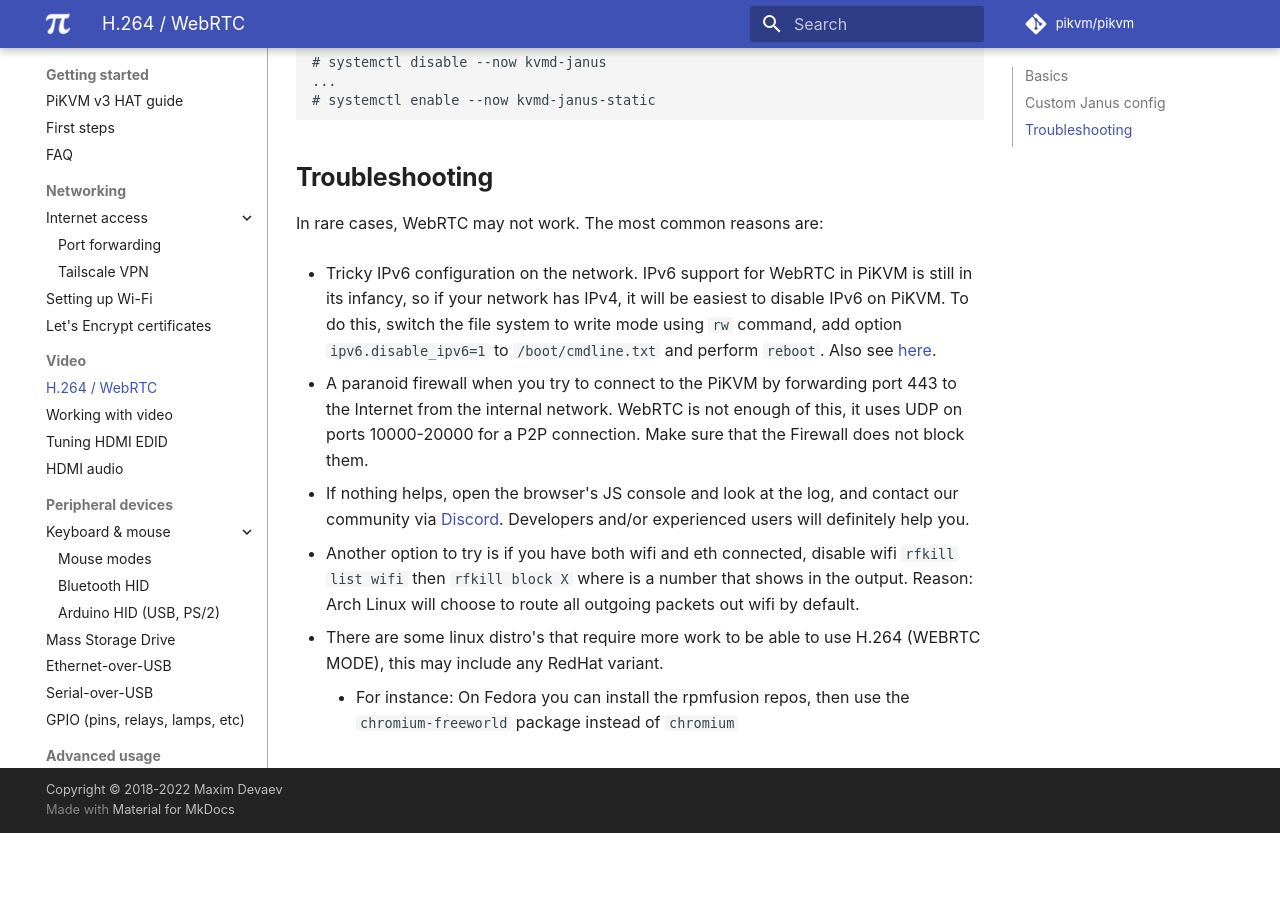
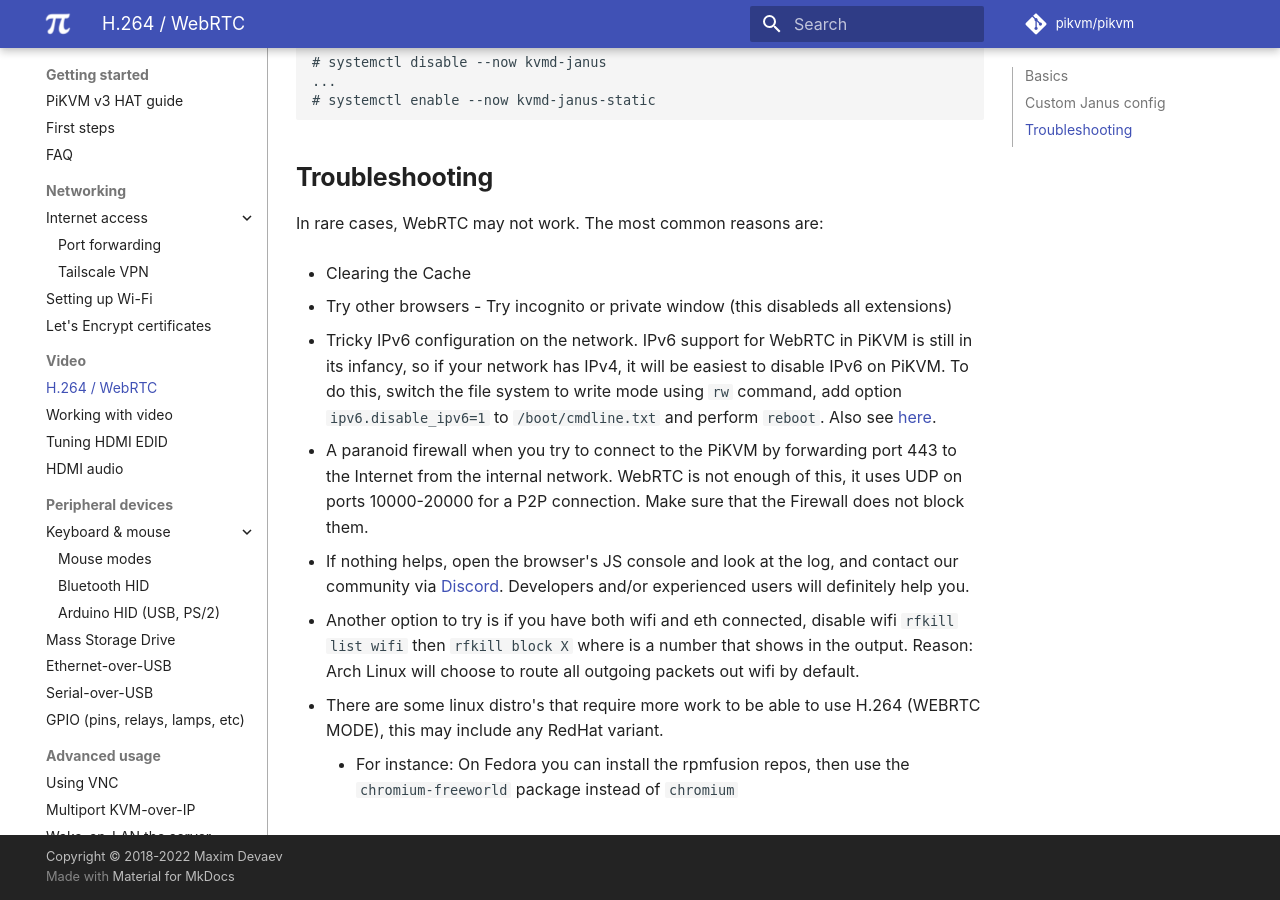
Before and after one commit to pikvm/pikvm, an MkDocs documentation site: the page built from docs/webrtc.md, in a window 1280 px wide and 900 px high, scrolled down 1511 px. Built offline with MkDocs 1.6.1 and Material for MkDocs 9.7.7, drawn with Linux system fonts in a browser that asks for light colours; some web fonts are replaced; comment, search, counter and statistics services are not loaded; before the commit the page ends 2344 px from its top, so only the background shows below that.

Commit message:
Update webrtc.md (#855)
* Update webrtc.md

Added more troubleshooting options

* Update webrtc.md

Fixed the wording

```diff
--- a/docs/webrtc.md
+++ b/docs/webrtc.md
@@ -66,6 +66,10 @@
 
 In rare cases, WebRTC may not work. The most common reasons are:
 
+* Clearing the Cache
+
+* Try other browsers - Try incognito or private window (this disableds all extensions)
+
 * Tricky IPv6 configuration on the network. IPv6 support for WebRTC in PiKVM is still in its infancy, so if your network has IPv4, it will be easiest to disable IPv6 on PiKVM. To do this, switch the file system to write mode using `rw` command, add option `ipv6.disable_ipv6=1` to `/boot/cmdline.txt` and perform `reboot`. Also see [here](https://wiki.archlinux.org/title/IPv6#Disable_IPv6).
 
 * A paranoid firewall when you try to connect to the PiKVM by forwarding port 443 to the Internet from the internal network. WebRTC is not enough of this, it uses UDP on ports 10000-20000 for a P2P connection. Make sure that the Firewall does not block them.
```
